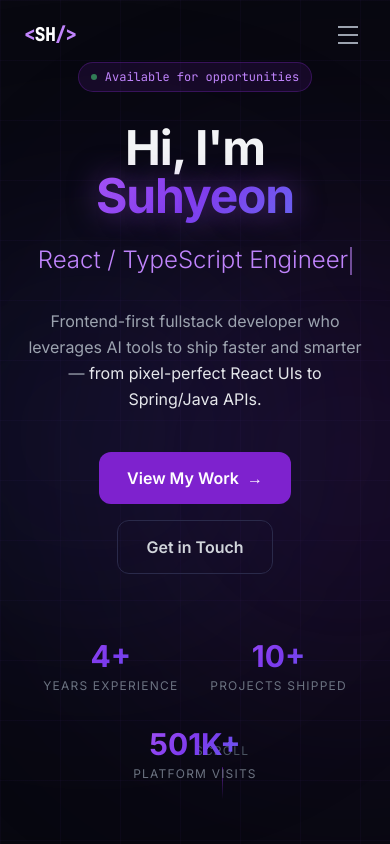
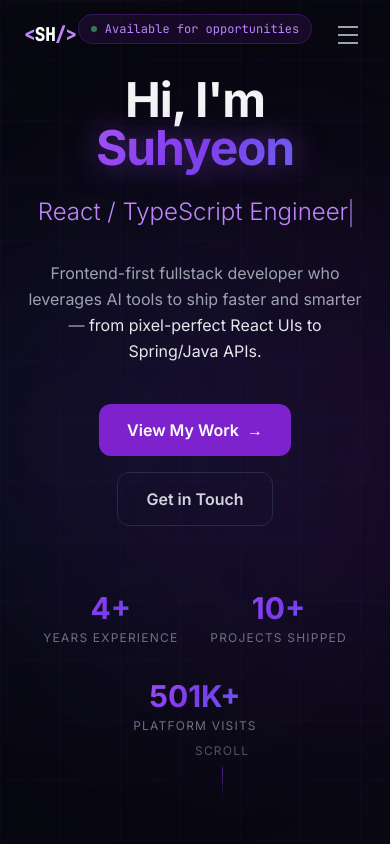
Before and after one commit to suhyeon912/portfolio, a Next.js app: page / in a window 390 px wide. Shown: the top 844 px of the page. Built offline with nearby package versions, Linux system fonts and the light colour scheme; a web font is replaced by a local one.

Commit message:
fix: prevent SCROLL overlap on mobile + restore 16:9 slider + scroll to card on accordion expand

```diff
--- a/app/components/Hero.tsx
+++ b/app/components/Hero.tsx
@@ -48,7 +48,7 @@
       <div className="absolute top-1/4 left-1/4 w-[500px] h-[500px] bg-purple-900/20 rounded-full blur-[120px] pointer-events-none" />
       <div className="absolute bottom-1/4 right-1/4 w-[400px] h-[400px] bg-indigo-900/20 rounded-full blur-[120px] pointer-events-none" />
 
-      <div className="relative z-10 max-w-4xl mx-auto px-6 text-center">
+      <div className="relative z-10 max-w-4xl mx-auto px-6 text-center pb-24">
         <div className="inline-flex items-center gap-2 px-3 py-1.5 mb-8 text-xs font-mono text-purple-400 bg-purple-900/20 border border-purple-800/40 rounded-full animate-fade-in">
           <span className="w-1.5 h-1.5 rounded-full bg-green-400 animate-pulse" />
           {t.hero.badge}
```
